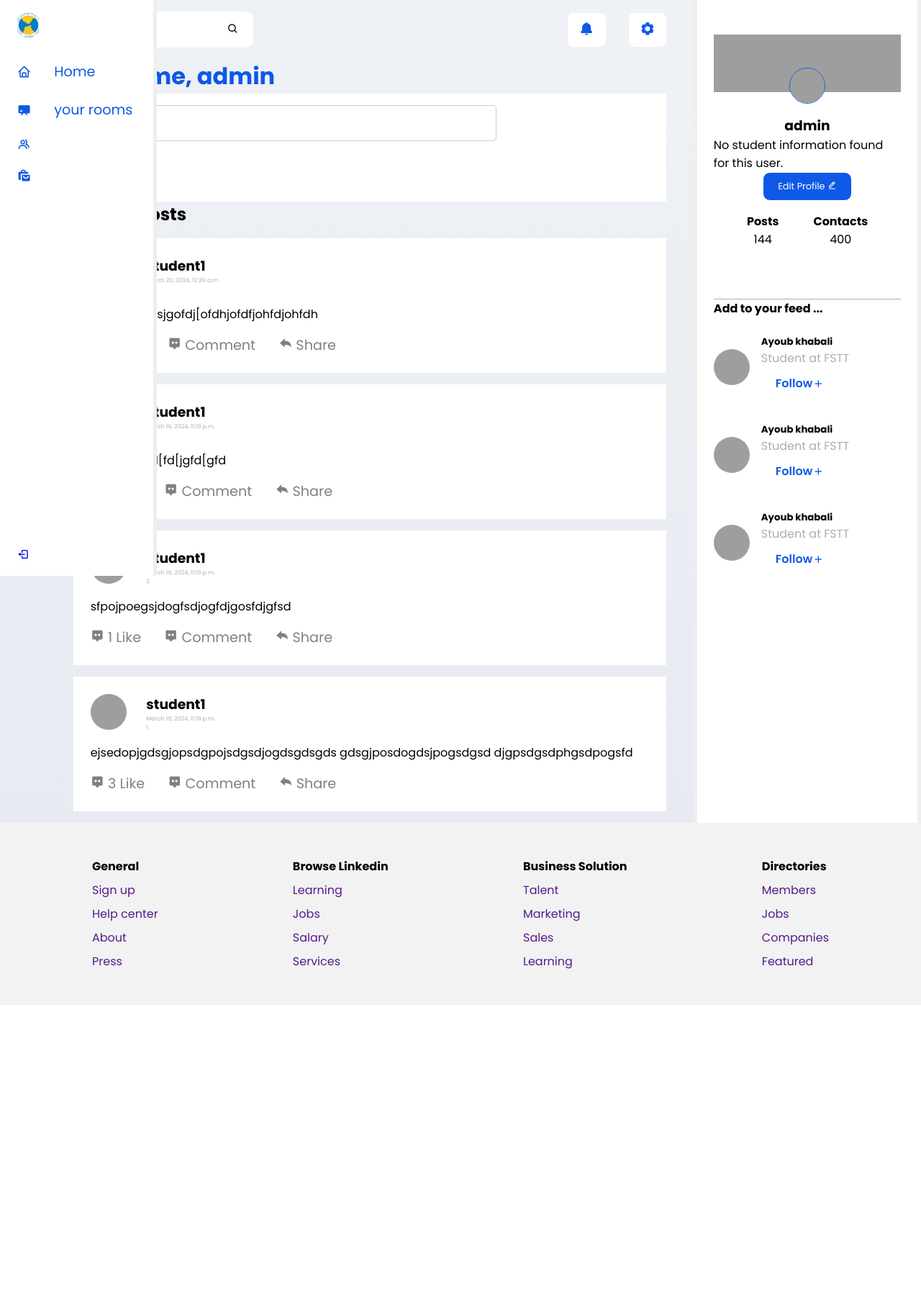
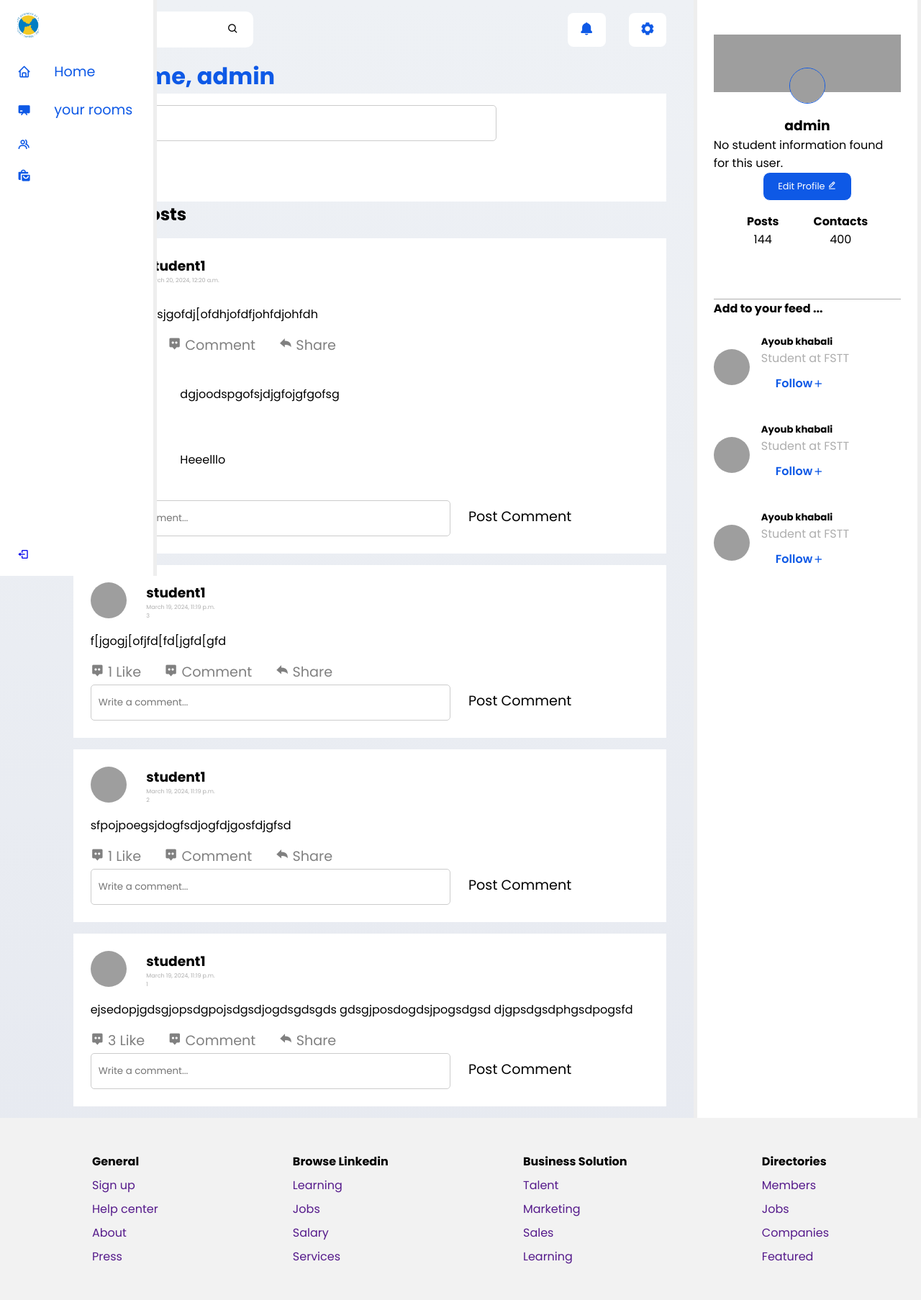
Before and after one commit to ayoubkhabali/CareerLink, a Django app: page /home/ in a window 1280 px wide. Shown: the whole page at 72% size. Before the commit the page ends 1396 px from the top, so only its background shows below. Run offline with Django 5.2, Linux system fonts and the light colour scheme; a user stored in the database is signed in; data comes from the database, SQL or seed files in the repository; both versions use the stored data as it was after the commit; grey boxes are pictures that could not be loaded.

Commit message:
comment feature

```diff
--- a/fsttCareerLink/CareerLink/admin.py
+++ b/fsttCareerLink/CareerLink/admin.py
@@ -1,6 +1,6 @@
 # admin.py
 from django.contrib import admin
-from .models import Student, Enterprise, Professor,Post,Course,Class,Subject
+from .models import Student, Enterprise, Professor,Post,Course,Class,Subject,Comment
 # admin.site.register(User)
 admin.site.register(Student)
 admin.site.register(Enterprise)
@@ -9,3 +9,4 @@
 admin.site.register(Course)
 admin.site.register(Class)
 admin.site.register(Subject)
+admin.site.register(Comment)
--- a/fsttCareerLink/CareerLink/templates/home.html
+++ b/fsttCareerLink/CareerLink/templates/home.html
@@ -122,6 +122,31 @@
                         <li><a href=""><i class='bx bxs-message-alt-dots'></i> Comment</a></li>
                         <li><a href=""><i class='bx bxs-share'></i> Share</a></li>
                     </ul>
+                    <div class="comments-section">
+                        {% for comment in post.comments.all %}
+                        <div class="comment">
+                            <div class="author-info">
+                                <div class="img-icon">
+                                    <!-- Display user avatar or profile picture -->
+                                    <img src="https://t3.ftcdn.net/jpg/02/43/12/34/240_F_243123463_zTooub557xEWABDLk0jJklDyLSGl2jrr.jpg" alt="">
+                                </div>
+                                <span class="author-name">{{ comment.author }}</span>
+                                <!-- <span class="author-name">{{ comment.created_at }}</span> -->
+                            </div>
+
+                            <div class="comment-text">
+                                {{ comment.content }}
+                            </div>
+                        </div>
+                        {% endfor %}
+                    </div>
+                    <div class="add-comment">
+                        <form method="post" action="{% url 'comment_post' post_id=post.id %}">
+                            {% csrf_token %}
+                            <input type="text" name="content" placeholder="Write a comment...">
+                            <button type="submit">Post Comment</button>
+                        </form>
+                    </div>
                 </div>
 
 
--- a/fsttCareerLink/CareerLink/urls.py
+++ b/fsttCareerLink/CareerLink/urls.py
@@ -29,6 +29,7 @@
     path('rooms/',views.rooms,name="rooms"),
     path('student_profile/',views.student_profile,name="student_profile"),
     path('like/<int:post_id>/', views.like_post, name='like_post'),
+    path('comment/<int:post_id>/', views.comment_post, name='comment_post'),
 
 
 ]
--- a/fsttCareerLink/CareerLink/views.py
+++ b/fsttCareerLink/CareerLink/views.py
@@ -2,7 +2,7 @@
 from django.contrib import messages
 from django.shortcuts import render, redirect
 from django.contrib.auth.models import User
-from .models import Student, User,Post,Like
+from .models import Student, User,Post,Like,Comment
 from .forms import PostForm
 from django.contrib.auth.decorators import login_required
 from django.http import HttpResponseRedirect,HttpResponseNotAllowed
@@ -111,6 +111,21 @@
     # Redirect back to the homepage
     return redirect('home')
 
+
+def comment_post(request, post_id):
+    post = get_object_or_404(Post, pk=post_id)
+
+    if request.method == 'POST':
+        content = request.POST.get('content')
+        if content:
+            # Create a new comment instance
+            comment = Comment(post=post, author=request.user, content=content)
+            comment.save()
+
+    # Redirect back to the homepage
+    return redirect('home')
+
+
 def student_profile(request):
     student = None
     posts = None
--- a/fsttCareerLink/static/css/style.css
+++ b/fsttCareerLink/static/css/style.css
@@ -446,3 +446,11 @@
 .join-section .join-btns {
     margin: 1rem 0;
 }
+
+.comments-section .comment{
+    display: grid;
+    grid-template-columns: .5fr 3fr;
+    gap: 1rem;
+    align-items: center;
+    margin: 1rem 0;
+}
```
Also changed, not shown: fsttCareerLink/db.sqlite3.
